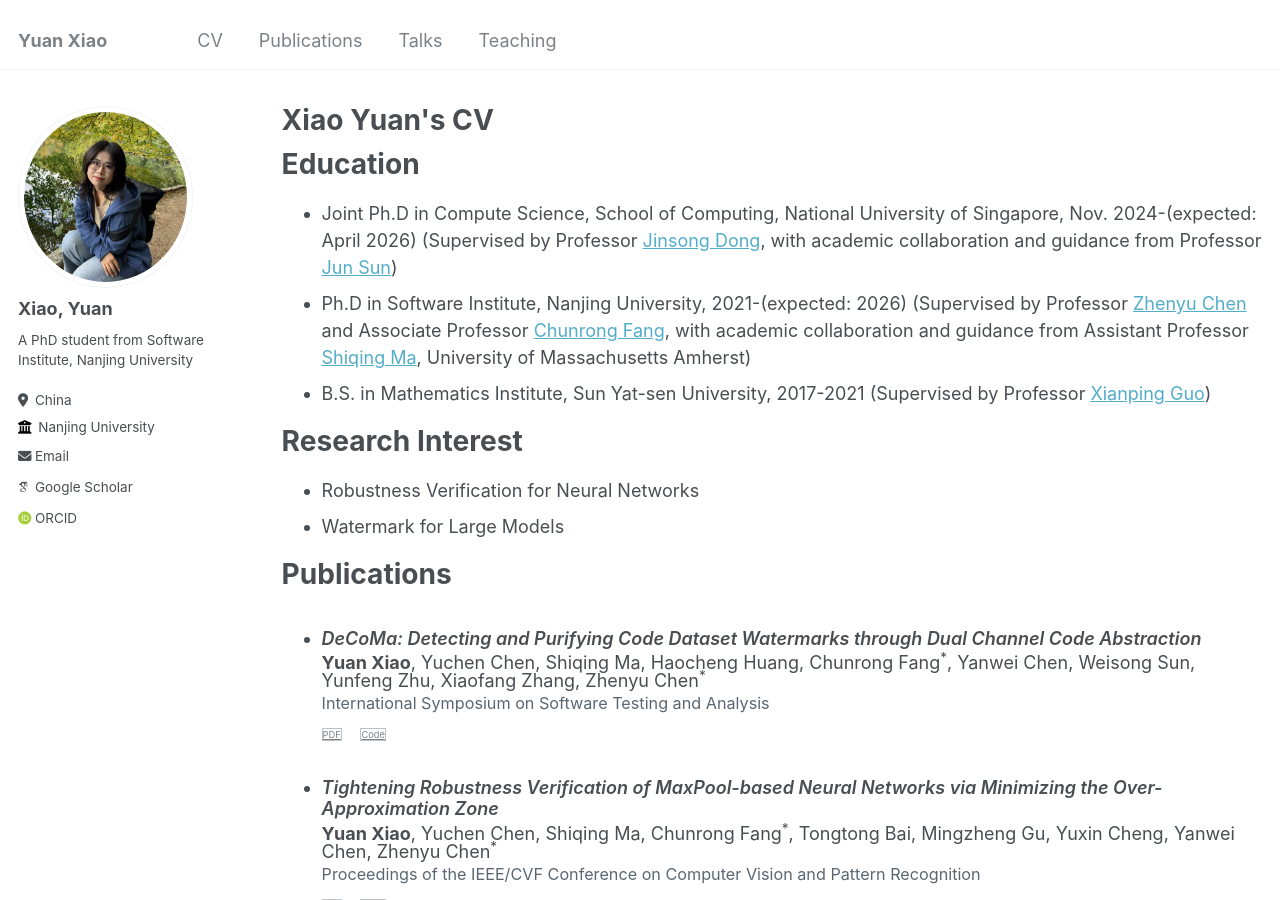
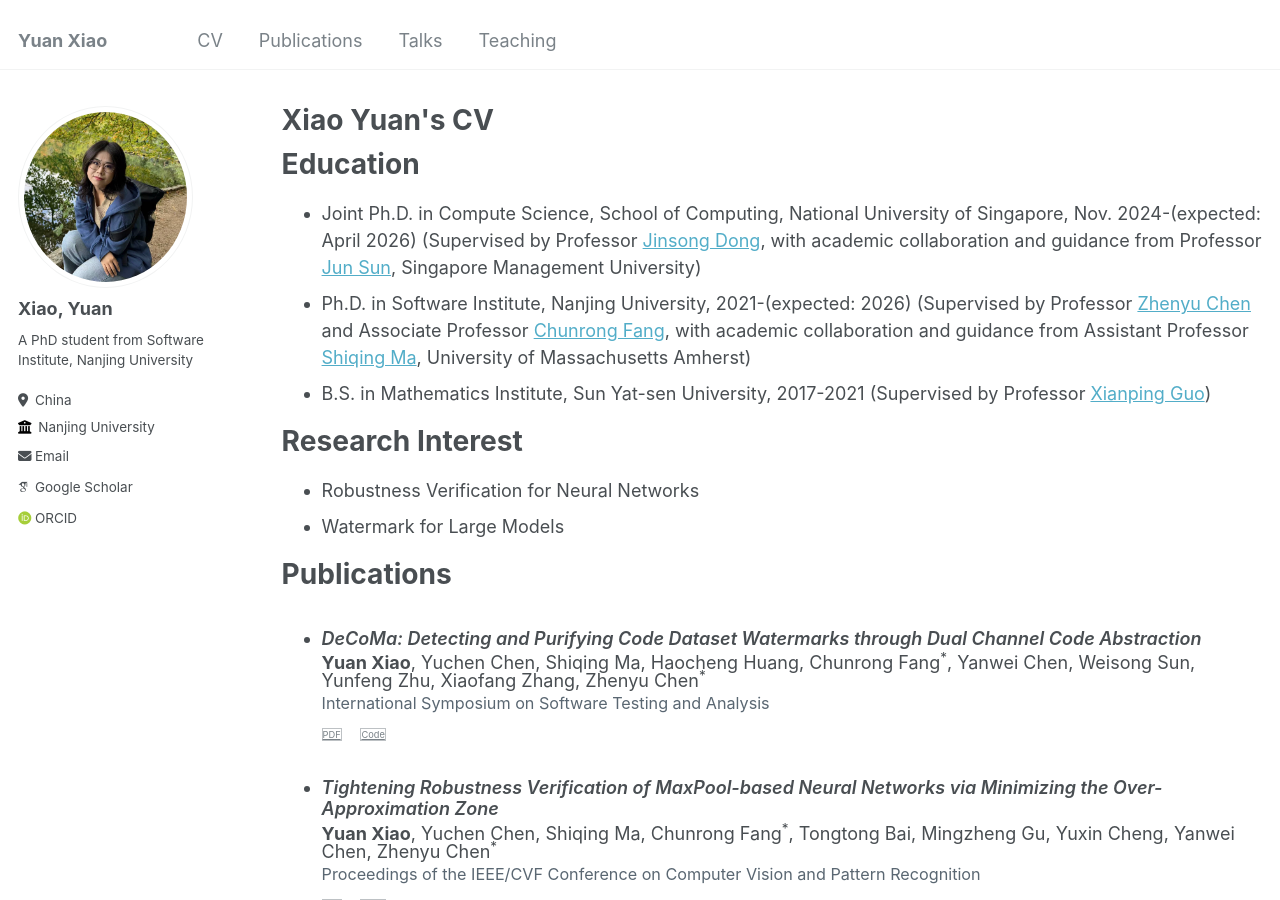
Before and after one commit to xiaoyuanpigo/xiaoyuanpigo.github.io, a Jekyll site: the page built from _pages/cv.md, in a window 1280 px wide and 900 px high. Built offline with Jekyll 4.4.1, drawn with Linux system fonts in a browser that asks for light colours; some web fonts are replaced.

```diff
--- a/_pages/cv.md
+++ b/_pages/cv.md
@@ -11,8 +11,8 @@ redirect_from:
 
 Education
 ======
-* Joint Ph.D in Compute Science, School of Computing, National University of Singapore, Nov. 2024-(expected: April 2026) (Supervised by Professor [Jinsong Dong](https://www.comp.nus.edu.sg/~dongjs/), with academic collaboration and guidance from Professor [Jun Sun](https://sunjun.site//))
-* Ph.D in Software Institute, Nanjing University, 2021-(expected: 2026) (Supervised by Professor [Zhenyu Chen](https://software.nju.edu.cn/zychen/) and Associate Professor [Chunrong Fang](https://chunrong.github.io), with academic collaboration and guidance from Assistant Professor [Shiqing Ma](https://people.cs.umass.edu/~shiqingma/), University of Massachusetts Amherst)
+* Joint Ph.D. in Compute Science, School of Computing, National University of Singapore, Nov. 2024-(expected: April 2026) (Supervised by Professor [Jinsong Dong](https://www.comp.nus.edu.sg/~dongjs/), with academic collaboration and guidance from Professor [Jun Sun](https://sunjun.site//), Singapore Management University)
+* Ph.D. in Software Institute, Nanjing University, 2021-(expected: 2026) (Supervised by Professor [Zhenyu Chen](https://software.nju.edu.cn/zychen/) and Associate Professor [Chunrong Fang](https://chunrong.github.io), with academic collaboration and guidance from Assistant Professor [Shiqing Ma](https://people.cs.umass.edu/~shiqingma/), University of Massachusetts Amherst)
 * B.S. in Mathematics Institute, Sun Yat-sen University, 2017-2021 (Supervised by Professor [Xianping Guo](https://math.sysu.edu.cn/teacher/428))
 
 <!-- Work experience
```
Also changed, not shown: _pages/about.md (+2 -0 lines), _pages/publications.md (+2 -1 lines).
